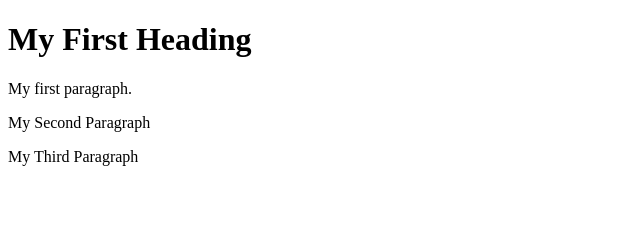
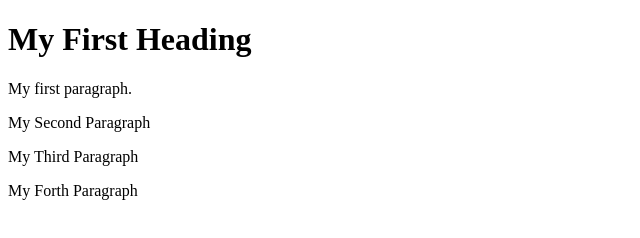
Before and after one commit to netxpertsaws/newdemo, a plain HTML site: page index.html in a window 1280 px wide. Shown: the whole page, without its empty margins (0-640 px from the left). Drawn offline with Linux system fonts and the light colour scheme.

Commit message:
My Forth

```diff
--- a/index.html
+++ b/index.html
@@ -7,6 +7,8 @@
 <p> My Second Paragraph</p>
 
 <p> My Third Paragraph</p>
+<p> My Forth Paragraph</p>
+
 
 </body>
 </html>
```
